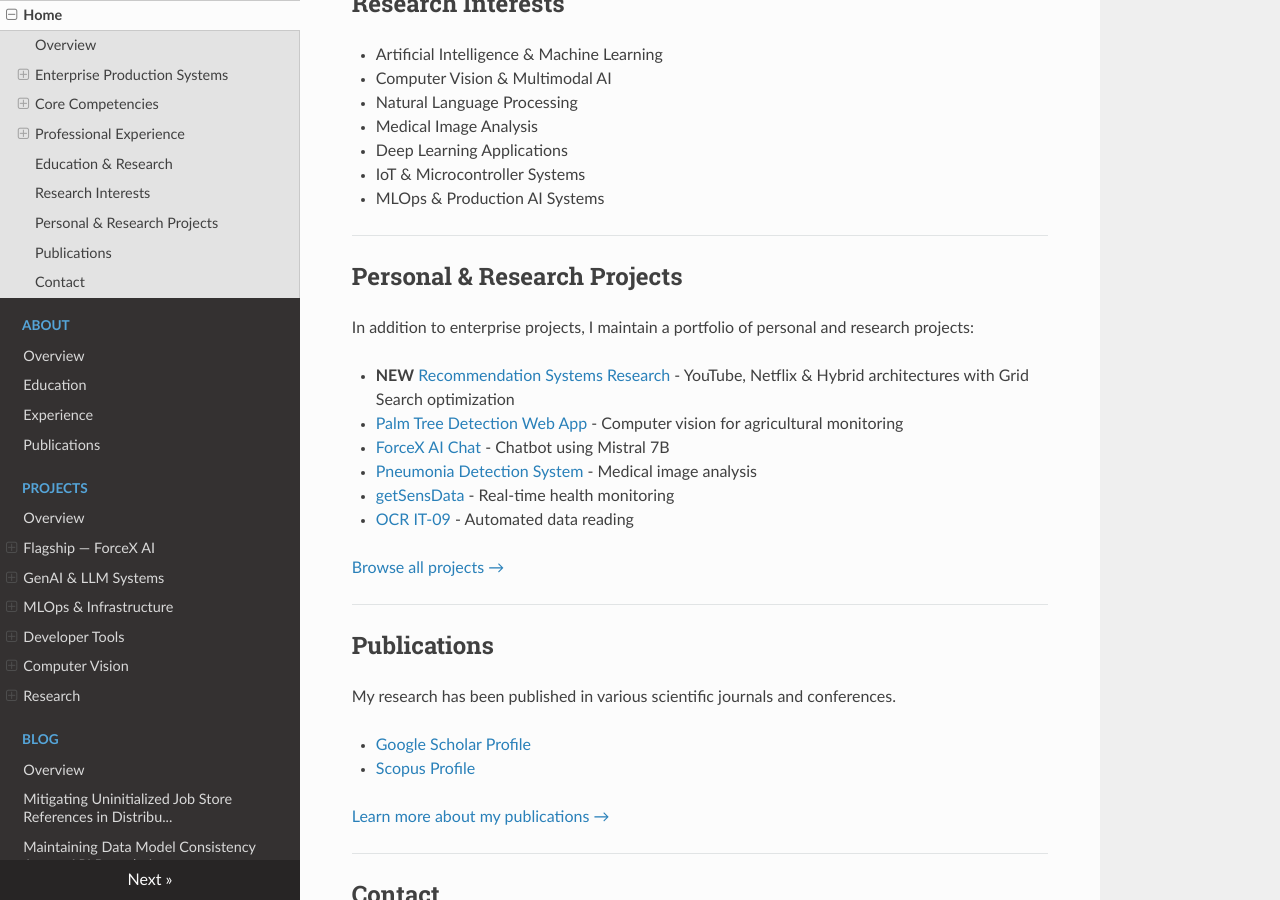
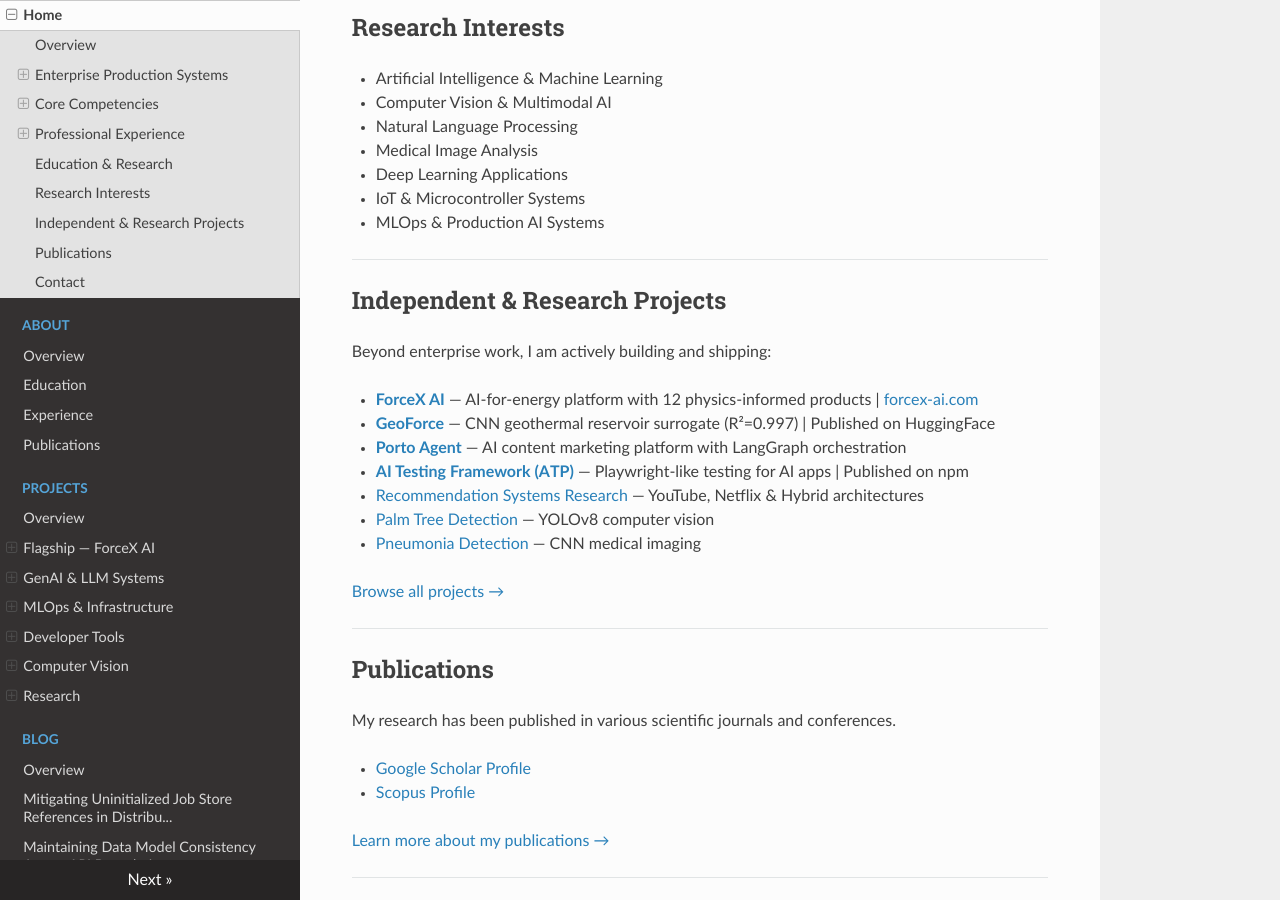
Before and after one commit to robiriu/robiriu.github.io, an MkDocs documentation site: the page built from docs/index.md, in a window 1280 px wide and 900 px high, scrolled down 10258 px. Built offline with MkDocs 1.6.1, drawn with Linux system fonts in a browser that asks for light colours; nearby versions of some CDN libraries; some of the changed text lies outside the part shown.

Commit message:
feat(home): highlight ForceX AI as active project, update project links
Add ForceX AI "Currently Building" banner at top of home page.
Update independent projects section with new projects (ForceX, GeoForce,
Porto Agent, ATP). Remove "How It Powers This Portfolio" from Porto Agent.
Sanitize remaining GEN21 brand references on home page.

Co-Authored-By: Claude Opus 4.6 <noreply@anthropic.com>

```diff
--- a/docs/index.md
+++ b/docs/index.md
@@ -1,11 +1,7 @@
 # Production-Ready AI & Software Engineer
 
-!!! tip "What's New"
-    **Mitigating Uninitialized Job Store References in Distributed Scheduling Systems** - Mitigating Uninitialized Job Store References in Distributed Scheduling Systems
-    [Read more ->](blog/2026-04-21-mitigating-uninitialized-job-store-references-in-d.md)
-
-
-
+!!! tip "Currently Building"
+    **[ForceX AI](https://forcex-ai.com)** — Indonesia's first AI-for-energy platform. 12 physics-informed AI products for nuclear, geothermal, oil & gas, and renewables. GeoForce v1.1 deployed with R²=0.997 accuracy. [Explore the platform →](https://platform.forcex-ai.com)
 
 
 
@@ -356,7 +352,7 @@ graph LR
 | Category | Technologies |
 |----------|-------------|
 | **Backend** | FastAPI, Python 3.12+, SQLAlchemy, Motor (async MongoDB) |
-| **Frontend** | React 18, Chart.js, Axios, GEN21 theme |
+| **Frontend** | React 18, Chart.js, Axios, custom enterprise theme |
 | **Databases** | PostgreSQL 16 (ML registry), MongoDB 7.0 (sessions), Redis 7.0 (caching) |
 | **ML Frameworks** | Scikit-learn, XGBoost, CatBoost, Gradient Boosting, MLP, ElasticNet |
 | **LLM Framework** | LangChain agents with 7 specialized tools |
@@ -553,16 +549,17 @@ Bandung Institute of Technology, Indonesia
 
 ---
 
-## Personal & Research Projects
+## Independent & Research Projects
 
-In addition to enterprise projects, I maintain a portfolio of personal and research projects:
+Beyond enterprise work, I am actively building and shipping:
 
-- **NEW** [Recommendation Systems Research](projects/recommendation-systems-research.md) - YouTube, Netflix & Hybrid architectures with Grid Search optimization
-- [Palm Tree Detection Web App](projects/palm-tree-detection.md) - Computer vision for agricultural monitoring
-- [ForceX AI Chat](projects/forcex-ai-chat.md) - Chatbot using Mistral 7B
-- [Pneumonia Detection System](projects/pneumonia-detection.md) - Medical image analysis
-- [getSensData](projects/getsensdata.md) - Real-time health monitoring
-- [OCR IT-09](projects/ocr-it09.md) - Automated data reading
+- **[ForceX AI](projects/forcex-ai.md)** — AI-for-energy platform with 12 physics-informed products | [forcex-ai.com](https://forcex-ai.com)
+- **[GeoForce](projects/geoforce.md)** — CNN geothermal reservoir surrogate (R²=0.997) | Published on HuggingFace
+- **[Porto Agent](projects/porto-agent.md)** — AI content marketing platform with LangGraph orchestration
+- **[AI Testing Framework (ATP)](projects/ai-testing-framework.md)** — Playwright-like testing for AI apps | Published on npm
+- [Recommendation Systems Research](projects/recommendation-systems-research.md) — YouTube, Netflix & Hybrid architectures
+- [Palm Tree Detection](projects/palm-tree-detection.md) — YOLOv8 computer vision
+- [Pneumonia Detection](projects/pneumonia-detection.md) — CNN medical imaging
 
 [Browse all projects →](projects/index.md)
 
```
Also changed, not shown: other parts of docs/index.md (+1 -1 lines), docs/projects/porto-agent.md (+0 -4 lines).
